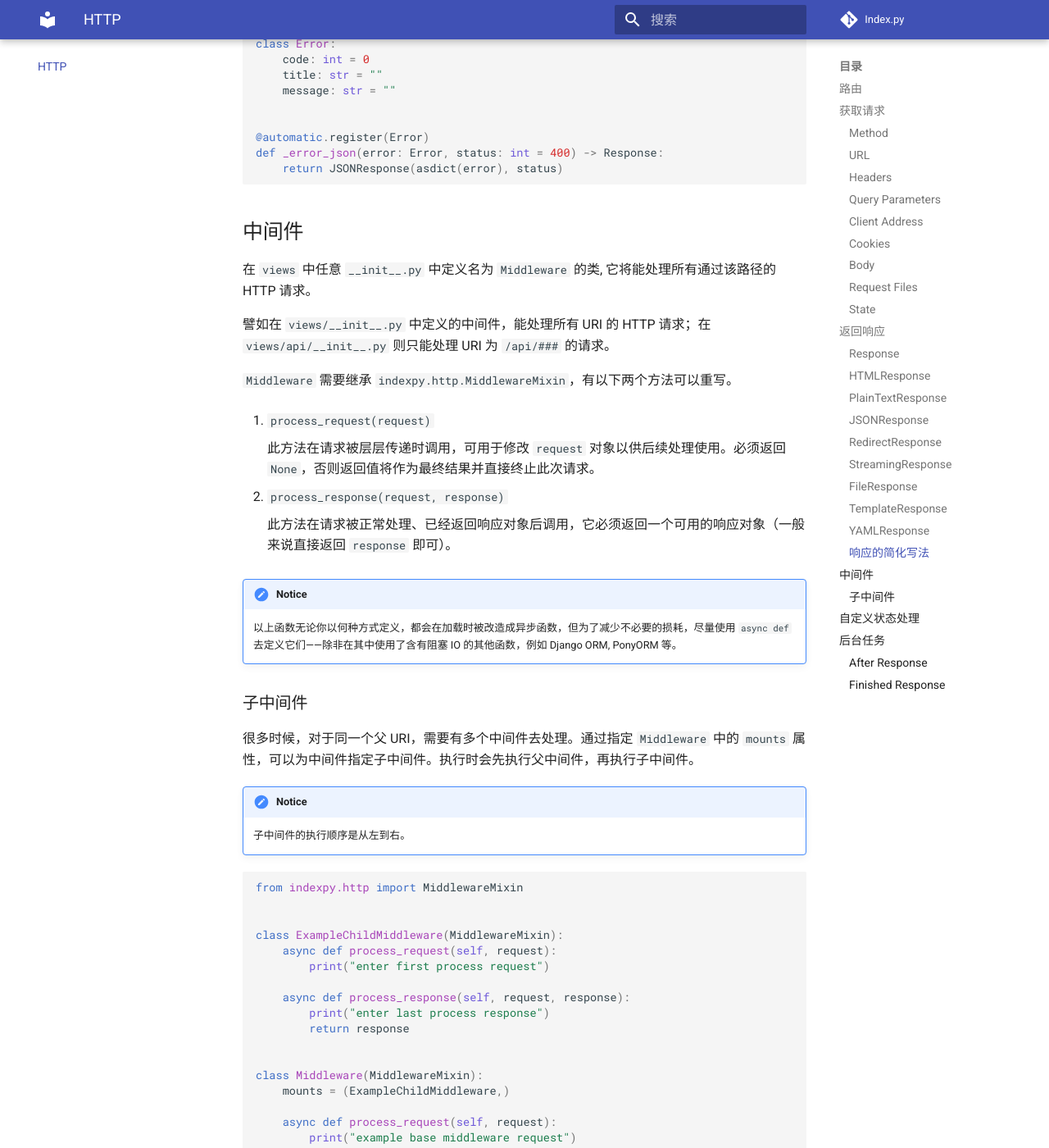
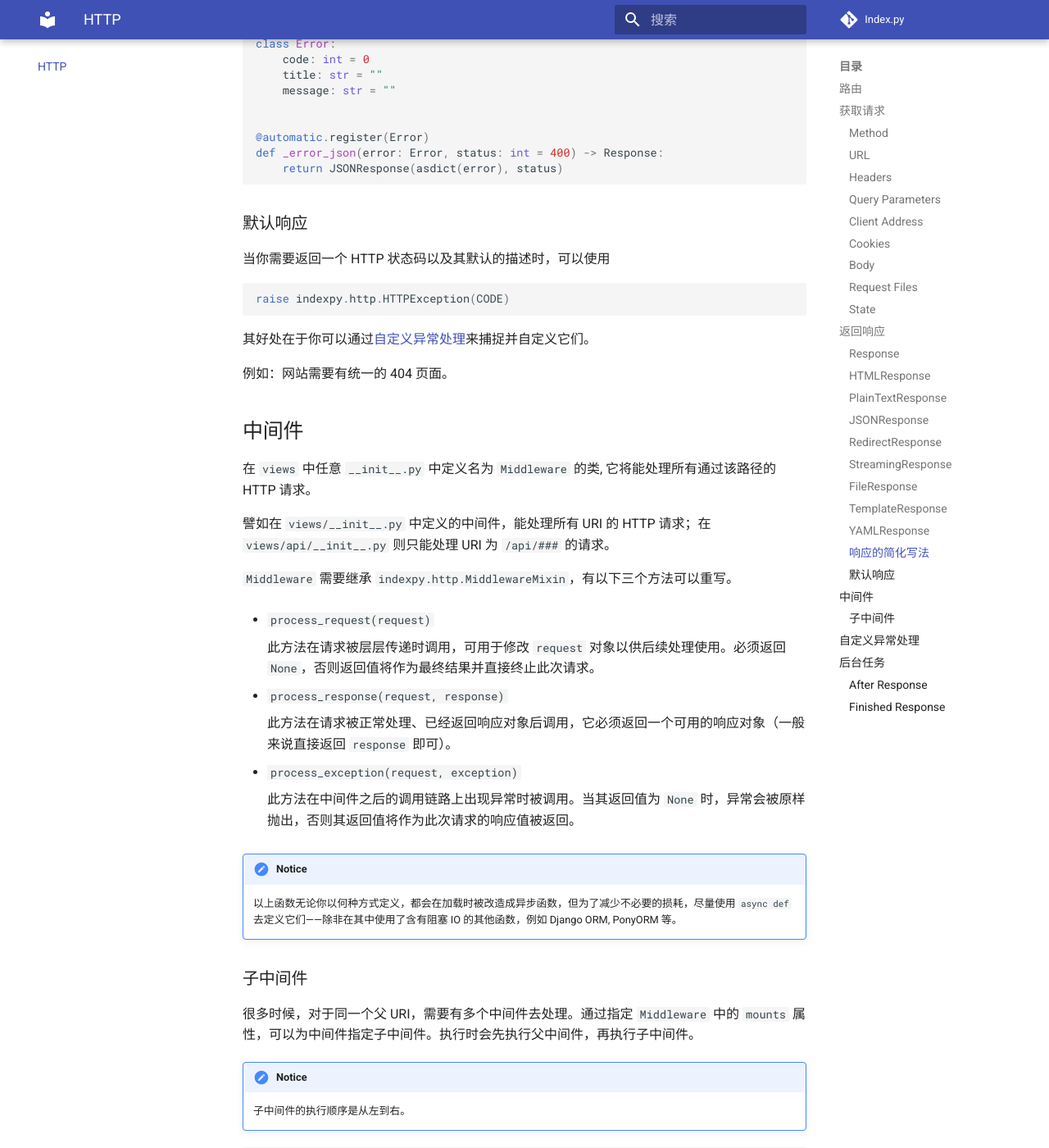
Before and after one commit to abersheeran/kui, an MkDocs documentation site: the page built from docs/http.md, in a window 1280 px wide and 1400 px high, scrolled down 6357 px. Shown: the whole window at 82% size. Built offline with MkDocs 1.6.1 and Material for MkDocs 9.7.7, drawn with Linux system fonts in a browser that asks for light colours; comment, search, counter and statistics services are not loaded; some of the changed text lies outside the part shown.

Commit message:
add process_exception to middleware

````diff
--- a/docs/http.md
+++ b/docs/http.md
@@ -253,21 +253,37 @@ def _error_json(error: Error, status: int = 400) -> Response:
     return JSONResponse(asdict(error), status)
 ```
 
+### 默认响应
+
+当你需要返回一个 HTTP 状态码以及其默认的描述时，可以使用
+
+```python
+raise indexpy.http.HTTPException(CODE)
+```
+
+其好处在于你可以通过[自定义异常处理](#_8)来捕捉并自定义它们。
+
+例如：网站需要有统一的 404 页面。
+
 ## 中间件
 
 在 `views` 中任意 `__init__.py` 中定义名为 `Middleware` 的类, 它将能处理所有通过该路径的 HTTP 请求。
 
 譬如在 `views/__init__.py` 中定义的中间件，能处理所有 URI 的 HTTP 请求；在 `views/api/__init__.py` 则只能处理 URI 为 `/api/###` 的请求。
 
-`Middleware` 需要继承 `indexpy.http.MiddlewareMixin`，有以下两个方法可以重写。
+`Middleware` 需要继承 `indexpy.http.MiddlewareMixin`，有以下三个方法可以重写。
 
-1. `process_request(request)`
+- `process_request(request)`
 
     此方法在请求被层层传递时调用，可用于修改 `request` 对象以供后续处理使用。必须返回 `None`，否则返回值将作为最终结果并直接终止此次请求。
 
-2. `process_response(request, response)`
+- `process_response(request, response)`
 
     此方法在请求被正常处理、已经返回响应对象后调用，它必须返回一个可用的响应对象（一般来说直接返回 `response` 即可）。
+
+- `process_exception(request, exception)`
+
+    此方法在中间件之后的调用链路上出现异常时被调用。当其返回值为 `None` 时，异常会被原样抛出，否则其返回值将作为此次请求的响应值被返回。
 
 !!! notice
     以上函数无论你以何种方式定义，都会在加载时被改造成异步函数，但为了减少不必要的损耗，尽量使用 `async def` 去定义它们——除非在其中使用了含有阻塞 IO 的其他函数，例如 Django ORM, PonyORM 等。
@@ -303,9 +319,9 @@ class Middleware(MiddlewareMixin):
         return response
 ```
 
-## 自定义状态处理
+## 自定义异常处理
 
-对于一些故意抛出的异常或者特定的 HTTP 状态码，Index 提供了方法进行统一处理。
+对于一些故意抛出的异常，Index 提供了方法进行统一处理。
 
 以下为样例：
 
@@ -329,7 +345,10 @@ def value_error(request: Request, exc: ValueError) -> Response:
 ```
 
 !!!notice
-    如果是捕捉 HTTP 状态码，则处理函数的 `exc` 类型是 `indexpy.http.HTTPException`。否则，捕捉什么异常，则 `exc` 就是什么类型的异常。
+    如果是捕捉 HTTP 状态码，则会捕捉 `indexpy.http.HTTPException`。
+
+!!!tip
+    在此可以捕捉包括挂载到 Index 中的其他 app 的异常。而中间件中仅能处理通过中间件的异常。
 
 ## 后台任务
 
--- a/pyproject.toml
+++ b/pyproject.toml
@@ -54,8 +54,8 @@ pytest-asyncio = "^0.12"
 django = "^3.0.2"
 
 # only docs
-mkdocs = "^1.1.2"
-mkdocs-material = "^5.4.0"
+mkdocs = "*"
+mkdocs-material = "*"
 
 [tool.dephell.main]
 from = { format = "poetry", path = "pyproject.toml" }
````
Also changed, not shown: other parts of docs/http.md (+1 -1 lines), docs/event.md (+0 -3 lines), 6 other files.
